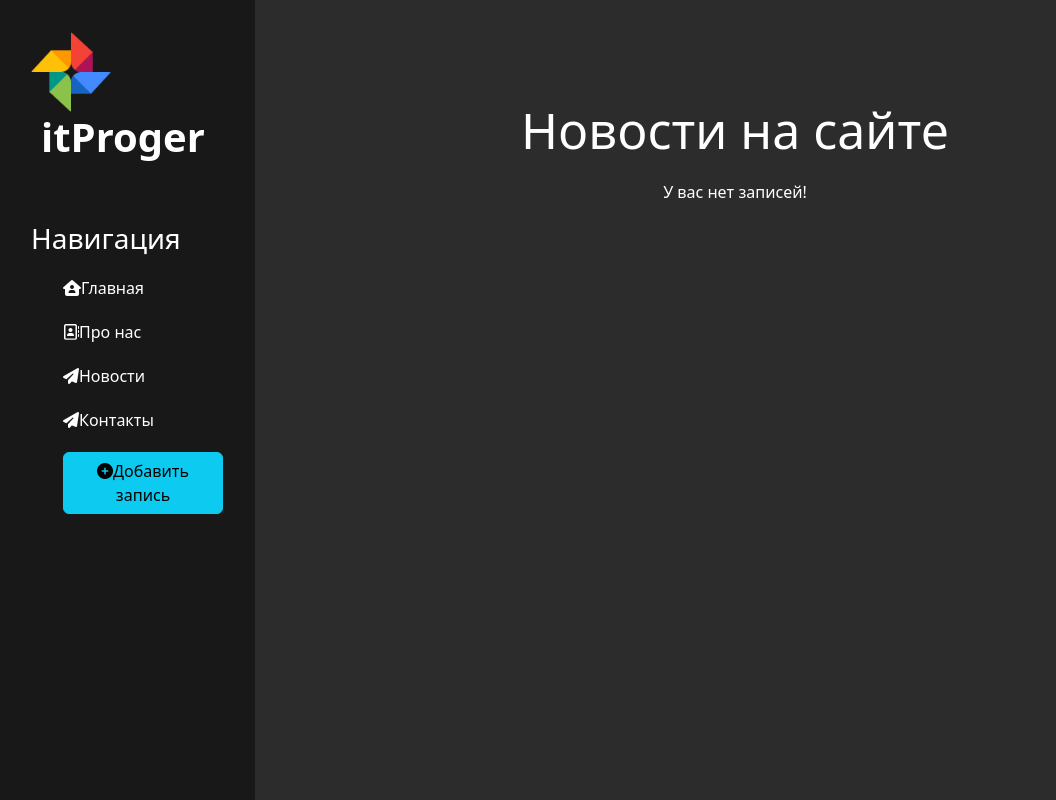
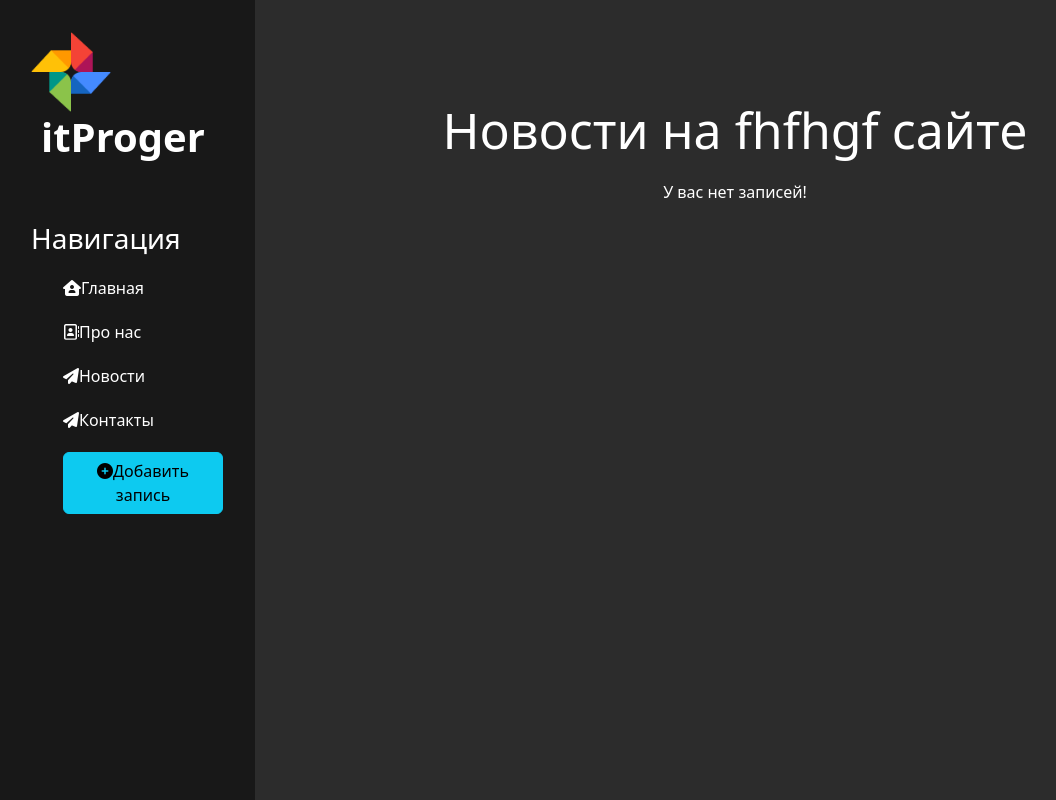
Before and after one commit to Rosichzrm/MyFirstApp, a Django app: page /news1/ in a window 1280 px wide. Shown: the whole page, without its empty margins (1-1057 px from the left). Run offline with Django 4.2, Linux system fonts and the light colour scheme; data that the repository does not hold is empty.

Commit message:
Our two commit

```diff
--- a/lesson_1/news1/templates/news1/news_home.html
+++ b/lesson_1/news1/templates/news1/news_home.html
@@ -4,7 +4,7 @@
 
 {% block content%}
     <div class="features">
-        <h1>Новости на сайте</h1>
+        <h1>Новости на fhfhgf сайте</h1>
 
         {% if news %}
             {% for el in news %}
```
